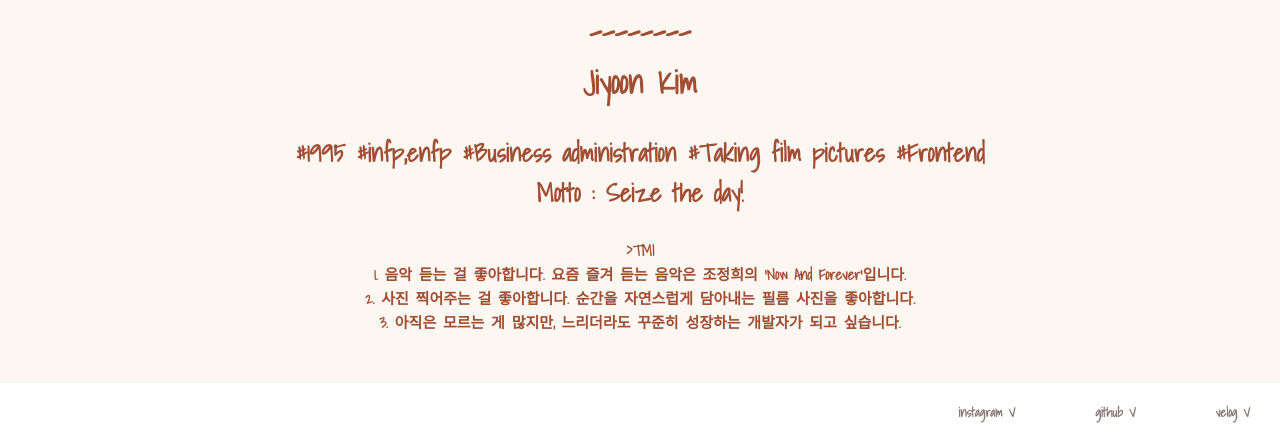
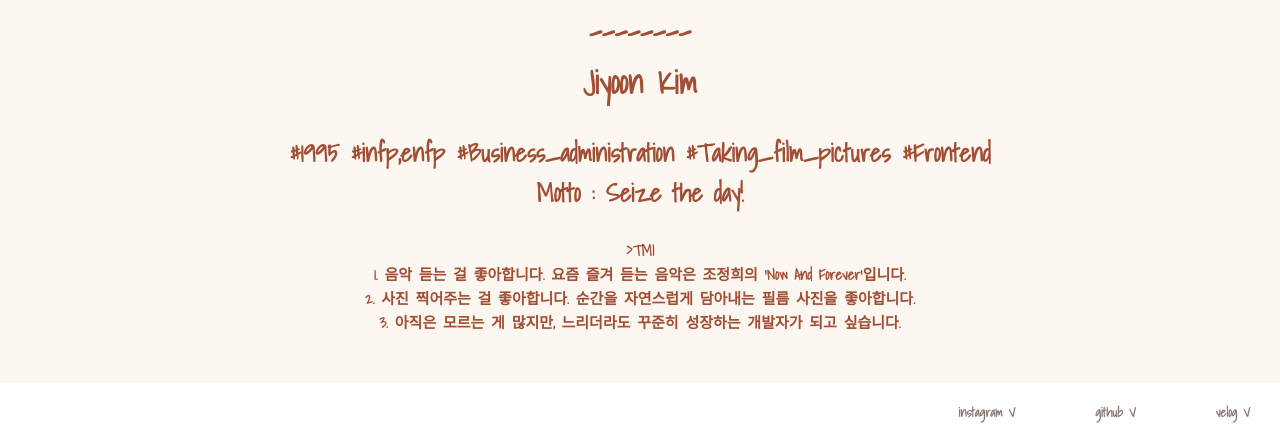
Before and after one commit to memoyoon/self-introduction_, a plain HTML site: page self-introduction.html in a window 1280 px wide. Shown: the part 397-840 px from the top of the page. Drawn offline with Linux system fonts and the light colour scheme.

Commit message:
Update self-introduction.html

```diff
--- a/self-introduction.html
+++ b/self-introduction.html
@@ -42,7 +42,7 @@
 
     <div class="s-info">
       <h1> -------- <br>Jiyoon Kim</h1>
-      <p class="p1"> #1995 #infp,enfp #Business administration  #Taking film pictures  #Frontend <br> Motto : Seize the day!</p>
+      <p class="p1"> #1995 #infp,enfp #Business_administration  #Taking_film_pictures  #Frontend <br> Motto : Seize the day!</p>
       <p class="p2"> >TMI <br>1. 음악 듣는 걸 좋아합니다. 요즘 즐겨 듣는 음악은 조정희의 'Now And Forever'입니다. <br>2. 사진 찍어주는 걸 좋아합니다. 순간을 자연스럽게 담아내는 필름 사진을 좋아합니다. <br>3. 아직은 모르는 게 많지만, 느리더라도 꾸준히 성장하는 개발자가 되고 싶습니다. </p>
     </div>
 
```
